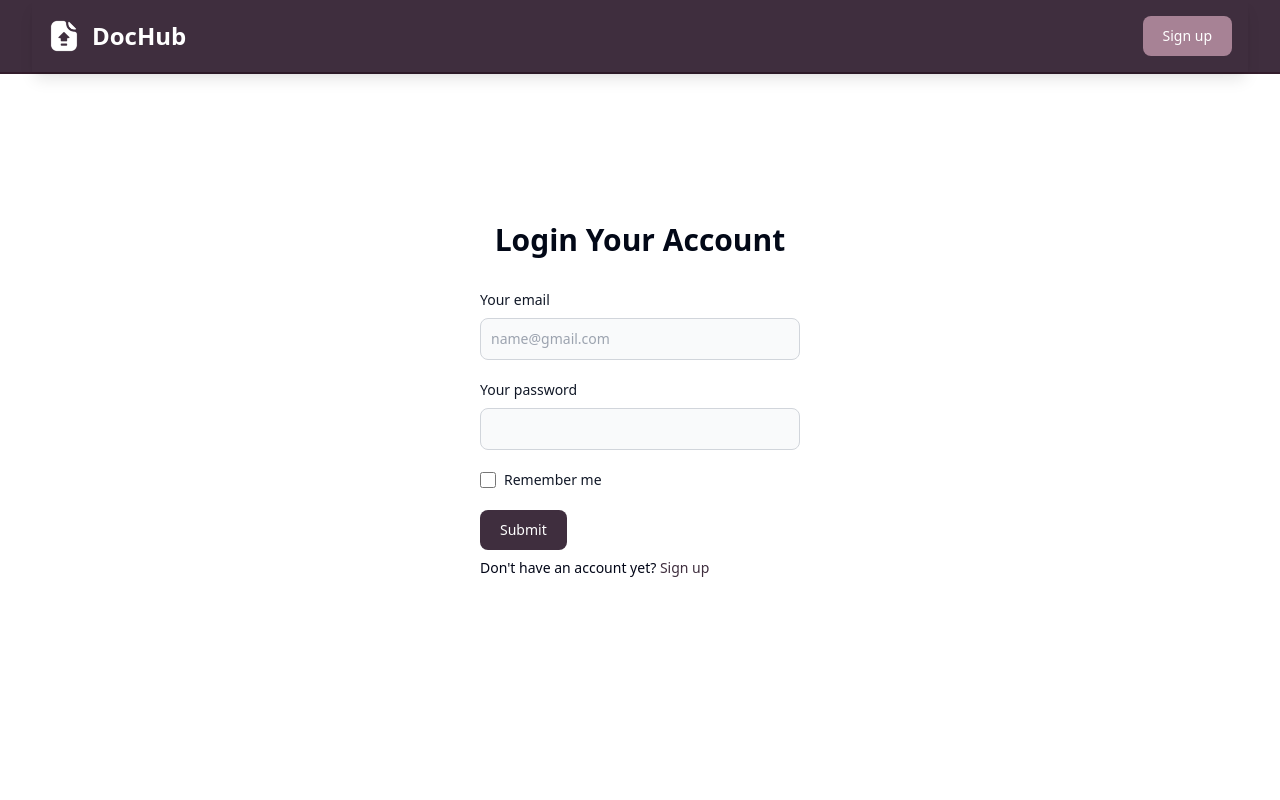
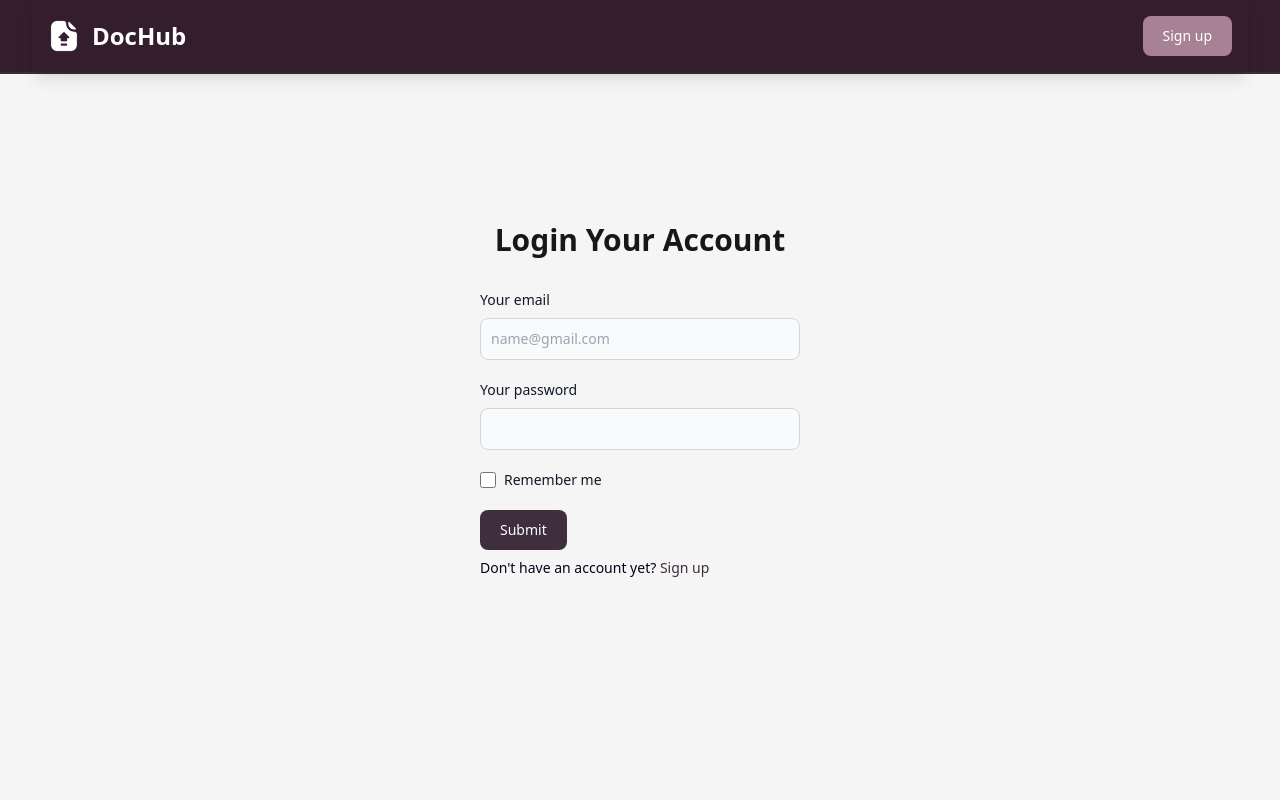
Before and after one commit to SSKiyan25/DocHub, a Vue app: page /login in a window 1280 px wide. Shown: the top 800 px of the page. Built offline with nearby package versions, Linux system fonts and the light colour scheme.

Commit message:
added firebase storage

```diff
--- a/index.html
+++ b/index.html
@@ -10,7 +10,7 @@
     <meta name="viewport" content="width=device-width, initial-scale=1.0" />
     <title>DocHub</title>
   </head>
-  <body>
+  <body class="">
     <div id="app"></div>
     <script type="module" src="/src/main.ts"></script>
   </body>
--- a/src/App.vue
+++ b/src/App.vue
@@ -1,14 +1,14 @@
 <script setup lang="ts">
-  import Navigation from '../src/components/NavigationBar.vue'
-  import Footer from '../src/components/Footer.vue'
-  import {RouterView} from 'vue-router'
+import Navigation from "../src/components/NavigationBar.vue";
+import Footer from "../src/components/Footer.vue";
+import { RouterView } from "vue-router";
 
-  import { onMounted } from 'vue'
-  import { initFlowbite } from 'flowbite'
+import { onMounted } from "vue";
+import { initFlowbite } from "flowbite";
 
-  onMounted(() => {
-    initFlowbite();
-  })
+onMounted(() => {
+  initFlowbite();
+});
 </script>
 
 <template>
@@ -32,4 +32,22 @@
 .logo.vue:hover {
   filter: drop-shadow(0 0 2em #42b883aa);
 }
+/* For desktop: */
+.container {
+  width: 75%;
+}
+
+/* For tablets: */
+@media (max-width: 1024px) {
+  .container {
+    width: 100%;
+  }
+}
+
+/* For mobile phones: */
+@media (max-width: 768px) {
+  .container {
+    width: 100%;
+  }
+}
 </style>
--- a/src/components/NavigationBar.vue
+++ b/src/components/NavigationBar.vue
@@ -1,9 +1,7 @@
 <template>
-  <nav
-    class="bg-[#3F2E3E] dark:bg-gray-900 border-b-2 border-[#331D2C] top-0 w-full fixed height-[60px] z-10"
-  >
+  <nav class="border-b-2 bg-[#341D2C] top-0 w-full fixed height-[60px] z-10">
     <div
-      class="flex flex-wrap items-center justify-between max-w-screen md:mx-8 mx-auto p-4 shadow-lg"
+      class="flex flex-wrap items-center justify-between max-w-screen md:mx-8 mx-auto p-4 shadow-lg z-10"
     >
       <div class="flex flex-row">
         <a href="/" class="flex items-center space-x-3 rtl:space-x-reverse">
--- a/src/style.css
+++ b/src/style.css
@@ -4,70 +4,50 @@
 
 @layer base {
   :root {
-    --background: 0 0% 100%;
-    --foreground: 222.2 84% 4.9%;
-
-    --muted: 210 40% 96.1%;
-    --muted-foreground: 215.4 16.3% 46.9%;
-
-    --popover: 0 0% 100%;
-    --popover-foreground: 222.2 84% 4.9%;
-
-    --card: 0 0% 100%;
-    --card-foreground: 222.2 84% 4.9%;
-
-    --border: 214.3 31.8% 91.4%;
-    --input: 214.3 31.8% 91.4%;
-
-    --primary: 222.2 47.4% 11.2%;
-    --primary-foreground: 210 40% 98%;
-
-    --secondary: 210 40% 96.1%;
-    --secondary-foreground: 222.2 47.4% 11.2%;
-
-    --accent: 210 40% 96.1%;
-    --accent-foreground: 222.2 47.4% 11.2%;
-
-    --destructive: 0 84.2% 60.2%;
-    --destructive-foreground: 210 40% 98%;
-
-    --ring: 222.2 84% 4.9%;
-
+    --background: 0 0% 96%;
+    --foreground: 120 4% 9%;
+    --card: 0 0% 96%;
+    --card-foreground: 120 4% 9%;
+    --popover: 0 0% 96%;
+    --popover-foreground: 120 4% 9%;
+    --primary: 321 28% 16%;
+    --primary-foreground: 0 0% 96%;
+    --secondary: 328 17% 58%;
+    --secondary-foreground: 120 4% 9%;
+    --muted: 0 0% 20%;
+    --muted-foreground: 120 5% 70%;
+    --accent: 304 16% 21%;
+    --accent-foreground: 0 0% 96%;
+    --destructive: 0 85% 60%;
+    --destructive-foreground: 120 4% 9%;
+    --border: 0 0% 20%;
+    --input: 0 0% 20%;
+    --ring: 304 16% 40%;
     --radius: 0.5rem;
   }
 
   .dark {
-    --background: 222.2 84% 4.9%;
-    --foreground: 210 40% 98%;
-
-    --muted: 217.2 32.6% 17.5%;
-    --muted-foreground: 215 20.2% 65.1%;
-
-    --popover: 222.2 84% 4.9%;
-    --popover-foreground: 210 40% 98%;
-
-    --card: 222.2 84% 4.9%;
-    --card-foreground: 210 40% 98%;
-
-    --border: 217.2 32.6% 17.5%;
-    --input: 217.2 32.6% 17.5%;
-
-    --primary: 210 40% 98%;
-    --primary-foreground: 222.2 47.4% 11.2%;
-
-    --secondary: 217.2 32.6% 17.5%;
-    --secondary-foreground: 210 40% 98%;
-
-    --accent: 217.2 32.6% 17.5%;
-    --accent-foreground: 210 40% 98%;
-
-    --destructive: 0 62.8% 30.6%;
-    --destructive-foreground: 210 40% 98%;
-
-    --ring: 212.7 26.8% 83.9%;
+    --background: 0 0% 4%;
+    --foreground: 120 4% 91%;
+    --card: 0 0% 4%;
+    --card-foreground: 120 4% 91%;
+    --popover: 0 0% 4%;
+    --popover-foreground: 120 4% 91%;
+    --primary: 321 28% 84%;
+    --primary-foreground: 0 0% 4%;
+    --secondary: 328 17% 42%;
+    --secondary-foreground: 120 4% 91%;
+    --muted: 0 0% 80%;
+    --muted-foreground: 120 4% 91%;
+    --accent: 304 16% 79%;
+    --accent-foreground: 0 0% 4%;
+    --destructive: 0 62% 30%;
+    --destructive-foreground: 120 6% 10%;
+    --border: 0 0% 60%;
+    --input: 0 0% 80%;
+    --ring: 304 16% 60%;
   }
 }
-
 @layer base {
   * {
     @apply border-border;
--- a/src/views/LoginView.vue
+++ b/src/views/LoginView.vue
@@ -1,11 +1,5 @@
 <script setup lang="ts">
-  import Login from '../components/LoginComponent.vue'
-  import { onMounted } from 'vue'
-  import { initFlowbite } from 'flowbite'
-
-  onMounted(() => {
-    initFlowbite();
-  })
+import Login from "../components/LoginComponent.vue";
 </script>
 
 <template>
```
Also changed, not shown: src/components/DashboardComponent.vue (+90 -26 lines).
